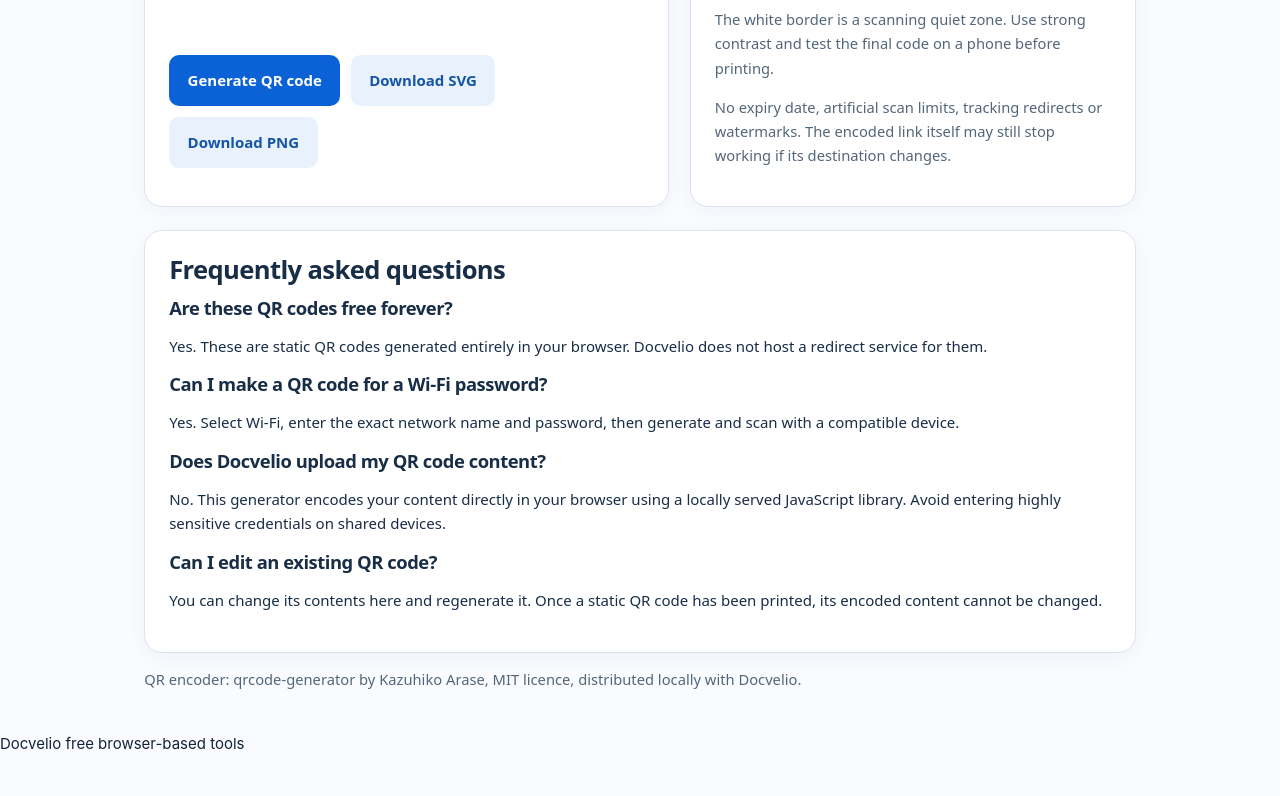
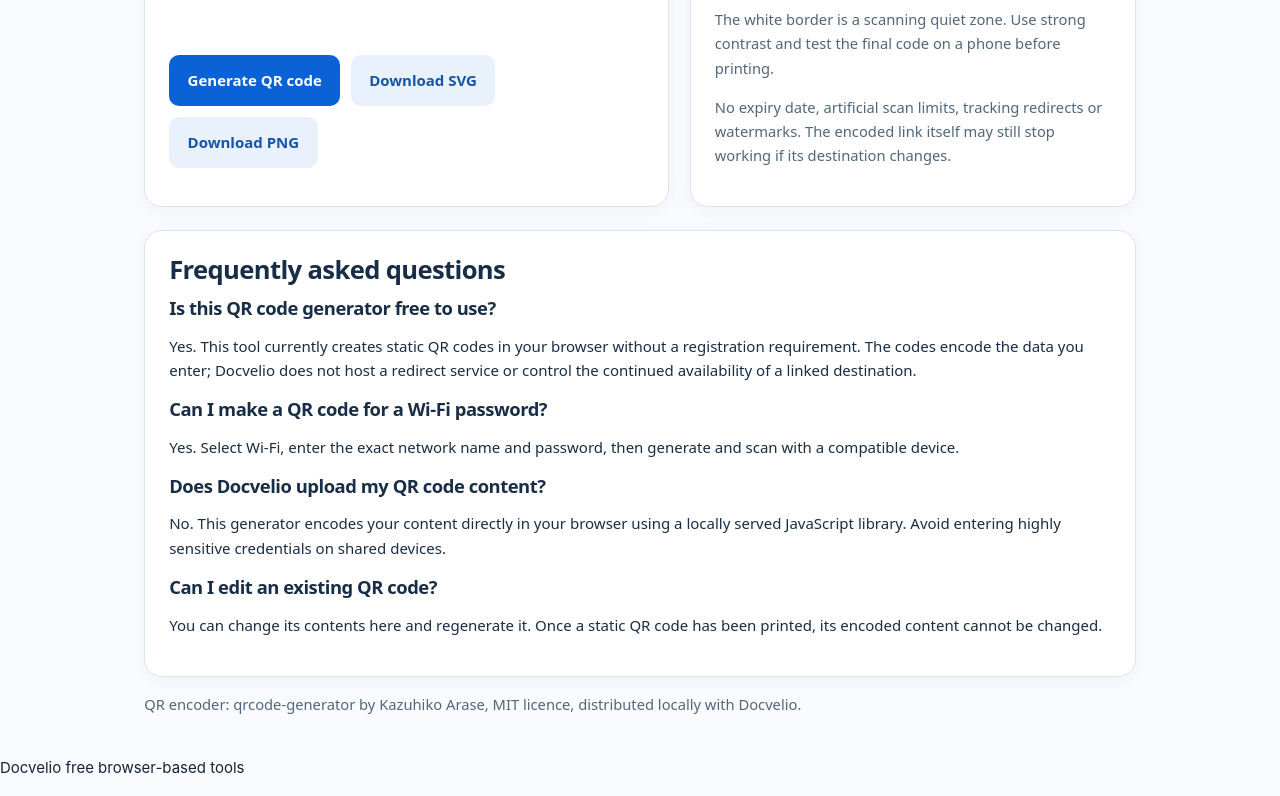
Before and after one commit to Ali-1999/docvelio, a website: page public/tools/qr-code-generator/index.html in a window 1280 px wide. Shown: the part 784-1580 px from the top of the page. Before the commit the page ends 1555 px from the top, so only its background shows below. Drawn offline with Linux system fonts and the light colour scheme.

Commit message:
content: remove unverifiable forever-pricing promise from QR tool FAQ

```diff
--- a/public/tools/qr-code-generator/index.html
+++ b/public/tools/qr-code-generator/index.html
@@ -32,7 +32,7 @@
 <label class="qr-field">PNG size<select id="size"><option value="512">512 × 512</option><option value="1024" selected>1024 × 1024</option><option value="2048">2048 × 2048</option></select></label>
 </div><p class="qr-error" role="alert" aria-live="polite" id="error"></p><div class="qr-buttons"><button id="generate" type="button">Generate QR code</button><button id="svg" type="button" class="secondary">Download SVG</button><button id="png" type="button" class="secondary">Download PNG</button></div></section>
 <section class="qr-panel"><h2>3. Preview</h2><div class="qr-preview" id="preview"></div><p class="qr-note">The white border is a scanning quiet zone. Use strong contrast and test the final code on a phone before printing.</p><p class="qr-note">No expiry date, artificial scan limits, tracking redirects or watermarks. The encoded link itself may still stop working if its destination changes.</p></section></div>
-<section class="qr-panel"><h2>Frequently asked questions</h2><h3>Are these QR codes free forever?</h3><p>Yes. These are static QR codes generated entirely in your browser. Docvelio does not host a redirect service for them.</p><h3>Can I make a QR code for a Wi-Fi password?</h3><p>Yes. Select Wi-Fi, enter the exact network name and password, then generate and scan with a compatible device.</p><h3>Does Docvelio upload my QR code content?</h3><p>No. This generator encodes your content directly in your browser using a locally served JavaScript library. Avoid entering highly sensitive credentials on shared devices.</p><h3>Can I edit an existing QR code?</h3><p>You can change its contents here and regenerate it. Once a static QR code has been printed, its encoded content cannot be changed.</p></section>
+<section class="qr-panel"><h2>Frequently asked questions</h2><h3>Is this QR code generator free to use?</h3><p>Yes. This tool currently creates static QR codes in your browser without a registration requirement. The codes encode the data you enter; Docvelio does not host a redirect service or control the continued availability of a linked destination.</p><h3>Can I make a QR code for a Wi-Fi password?</h3><p>Yes. Select Wi-Fi, enter the exact network name and password, then generate and scan with a compatible device.</p><h3>Does Docvelio upload my QR code content?</h3><p>No. This generator encodes your content directly in your browser using a locally served JavaScript library. Avoid entering highly sensitive credentials on shared devices.</p><h3>Can I edit an existing QR code?</h3><p>You can change its contents here and regenerate it. Once a static QR code has been printed, its encoded content cannot be changed.</p></section>
 <p class="qr-note">QR encoder: qrcode-generator by Kazuhiko Arase, MIT licence, distributed locally with Docvelio.</p></main><footer aria-label="Site footer"><p>Docvelio free browser-based tools</p></footer>
 <script>
 (()=>{'use strict';
```
